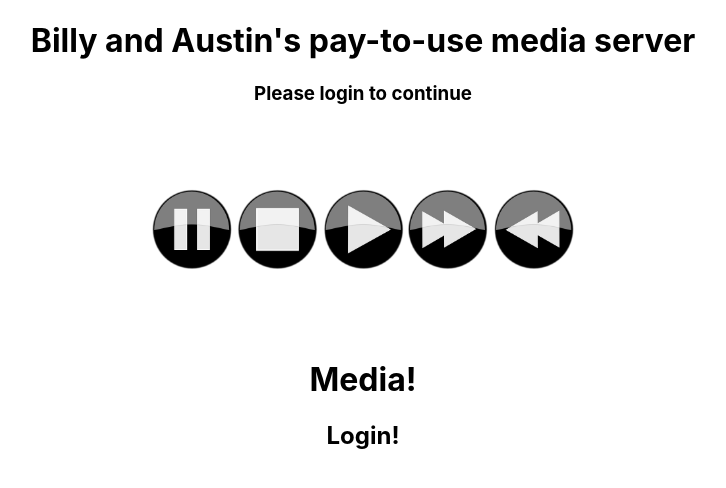
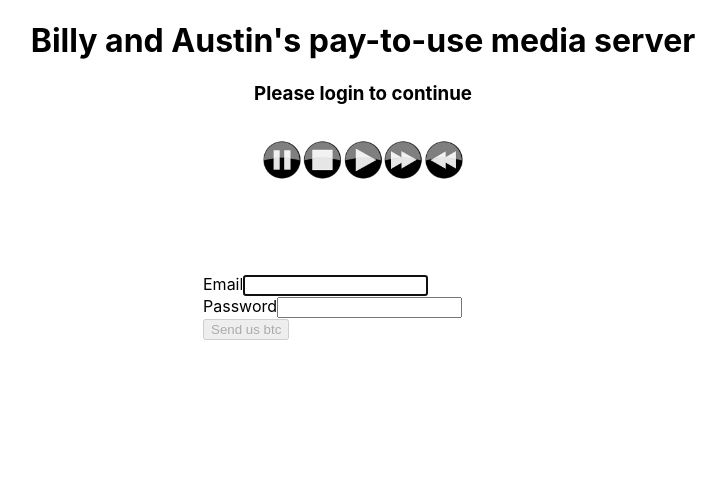
Before and after one commit to dollerbill/react-media-server, a React (Create React App) app: page / in a window 1280 px wide. Shown: the top 488 px of the page, without its empty margins (277-1003 px from the left). Built offline with nearby package versions, Linux system fonts and the light colour scheme.

Commit message:
Remove html

```diff
--- a/public/index.html
+++ b/public/index.html
@@ -22,14 +22,6 @@
     <title>Media Server</title>
   </head>
   <body>
-    <h1>
-      Billy and Austin's pay-to-use media server
-    </h1>
-    <h3>
-      Please login to continue
-    </h3>
-    <div>
-      <img id = "icons" alt = "media button graphic" src = "%PUBLIC_URL%/buttons.png">
     <noscript>
       You need to enable JavaScript to run this app.
     </noscript>
--- a/src/App.js
+++ b/src/App.js
@@ -1,6 +1,7 @@
-import React, { Component } from "react";
+import React, { Component, main } from "react";
 import ReactDOM from "react-dom";
 import { Button, FormGroup, FormControl, ControlLabel } from "react-bootstrap";
+import icon from "./buttons.png";
 import "./App.css";
 
 export default class Login extends Component {
@@ -9,7 +10,7 @@ export default class Login extends Component {
 
     this.state = {
       email: "",
-      password: ""
+      password: "",
     };
   }
 
@@ -28,15 +29,15 @@ export default class Login extends Component {
   }
 
   render() {
-const element = (
-    <div>
-      <h1>Media!</h1>
-      <h2>Login!</h2>
+    return (
+      <div id="parent">
+        <div id="heading">
+          <h1>Billy and Austin's pay-to-use media server</h1>
+          <h3>Please login to continue</h3>
         </div>
-  );
-  // highlight-next-line
-  ReactDOM.render(element, document.getElementById('root'));
-    return (
+        <div className="icon">
+          <img src={icon} width="200"/>
+        </div>
         <div className="Login">
           <form onSubmit={this.handleSubmit}>
             <FormGroup controlId="email" bsSize="large">
@@ -62,9 +63,10 @@ const element = (
               disabled={!this.validateForm()}
               type="submit"
             >
-            Login
+              Send us btc
             </Button>
           </form>
+        </div>
       </div>
     );
   }
--- a/src/index.css
+++ b/src/index.css
@@ -7,7 +7,6 @@ body {
   -webkit-font-smoothing: antialiased;
   -moz-osx-font-smoothing: grayscale;
   text-align: center;
-
 }
 
 code {
@@ -15,6 +14,11 @@ code {
     monospace;
 }
 
-#icons {
-	max-width: 33%;
+h3 {
+	margin-bottom: 5px;
+	border-bottom: 5px;
 }
+
+.Login {
+	text-align: left;
+}
```
Also changed, not shown: src/buttons.png (renamed from public/buttons.png). Lines whose indentation alone changed are shown as unchanged.
